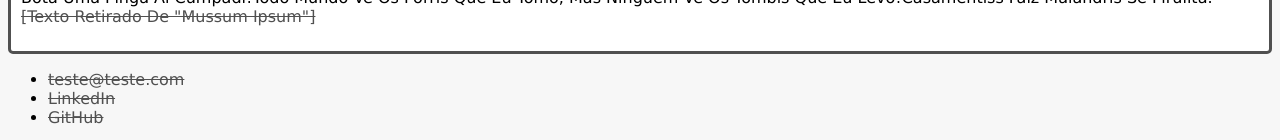
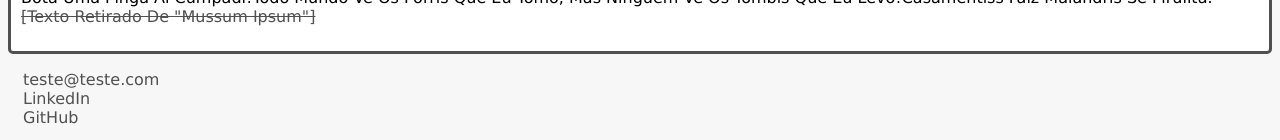
Before and after one commit to cainafigueiredo/santanderBootcamp, a plain HTML site: page moduloII/html5-css3/index.html in a window 1280 px wide. Shown: the part 859-999 px from the top of the page. Drawn offline with Linux system fonts and the light colour scheme.

Commit message:
Estilização de listas: estilo aplicado aos contatos

```diff
--- a/moduloII/html5-css3/index.html
+++ b/moduloII/html5-css3/index.html
@@ -25,7 +25,7 @@
         </article>
     </section>
     <footer>
-        <ul>
+        <ul class="contacts_list">
             <li><a href="mailto:teste@teste.com">teste@teste.com</a></li>
             <li><a href="https://www.linkedim.com/teste">LinkedIn</a></li>
             <li><a href="https://github.com/teste" target="_blank">GitHub</a></li>
--- a/moduloII/html5-css3/style.css
+++ b/moduloII/html5-css3/style.css
@@ -46,3 +46,13 @@ a {
 .post_image {
     margin-bottom: 15px;
 }
+
+.contacts_list {
+    list-style-type: none;
+    padding: 0;
+    margin-left: 15px;
+}
+
+.contacts_list li a {
+    text-decoration: none;
+}
```
